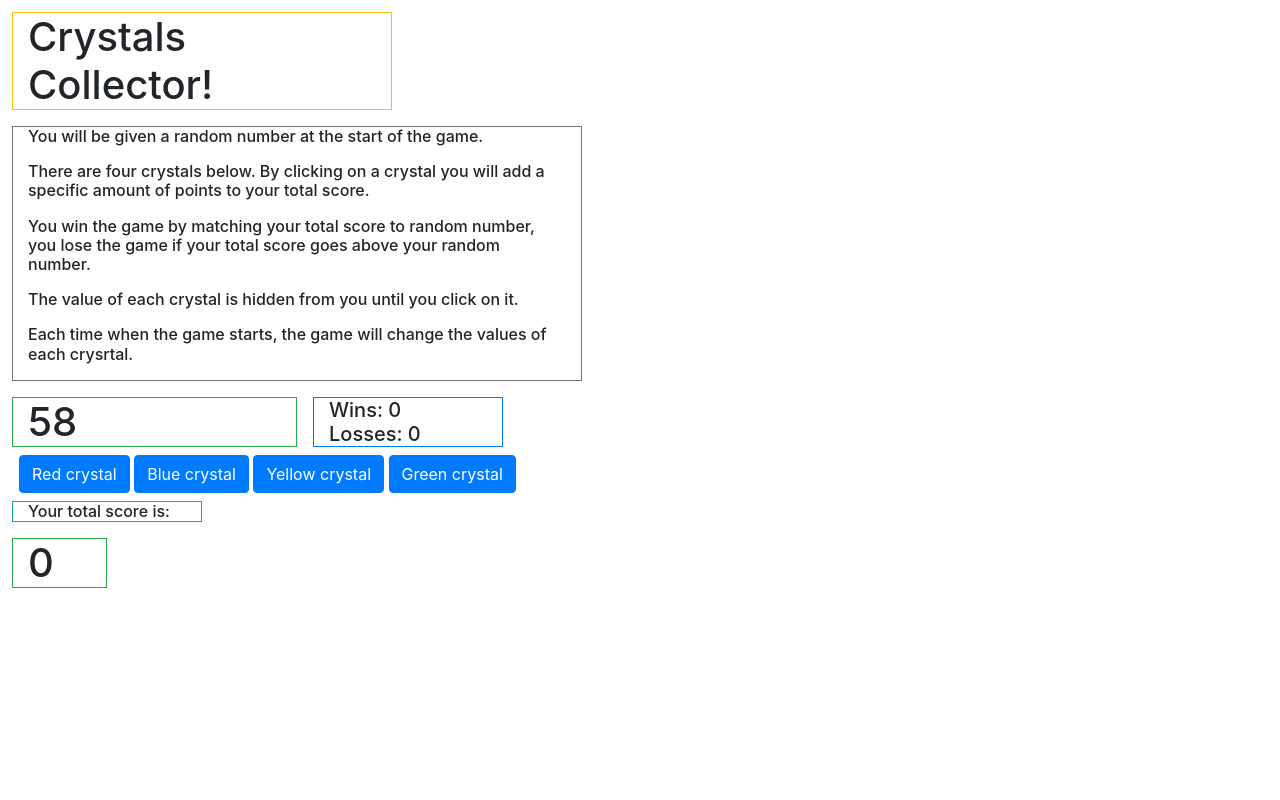
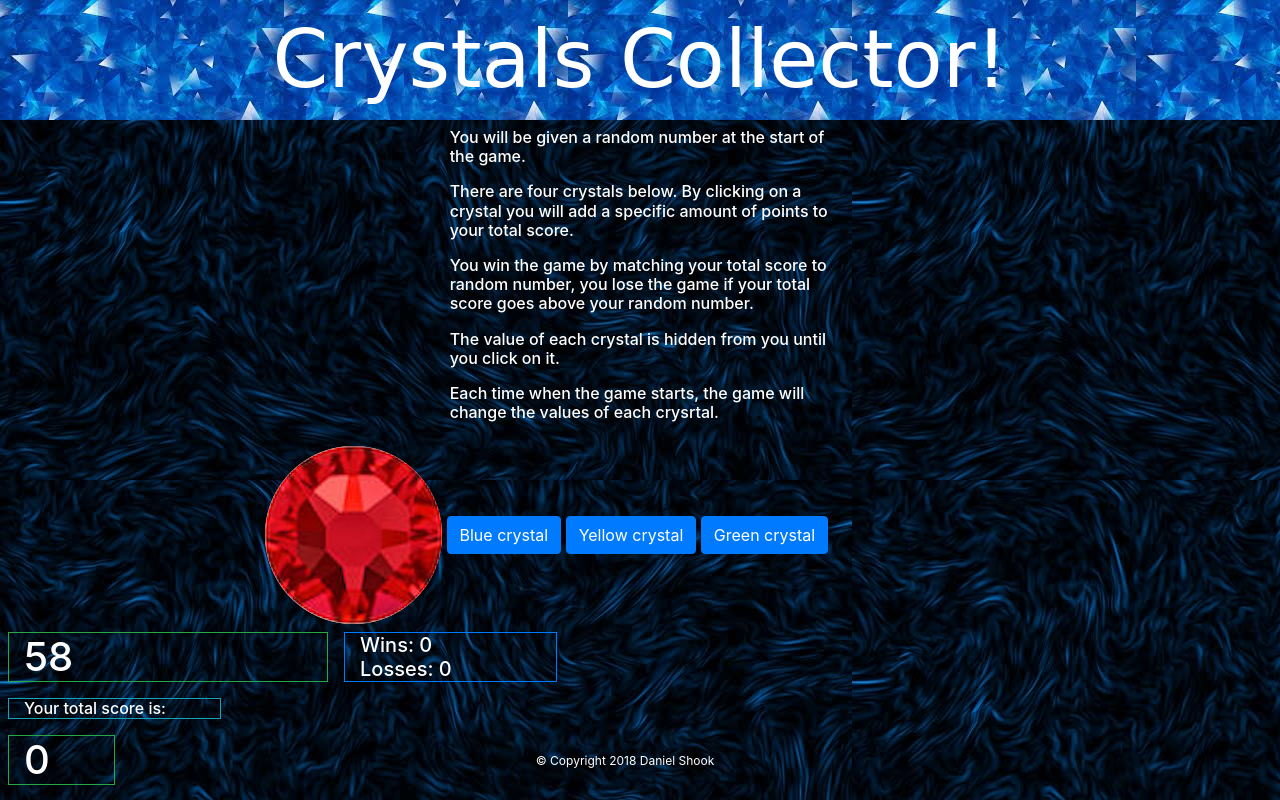
Before and after one commit to danshook/Crystals-Collector, a plain HTML site: page index.html in a window 1280 px wide. Drawn offline with nearby package versions, Linux system fonts and the light colour scheme; a web font is replaced by a local one.

Commit message:
Added some CSS

```diff
--- a/assets/css/style.css
+++ b/assets/css/style.css
@@ -0,0 +1,34 @@
+html,
+body {
+  height: 100%;
+  width: 100%;
+}
+
+#banner {
+  font-family: "Caesar Dressing", cursive;
+  font-size: 80px;
+  background-image: url("../images/2.jpg");
+  color: white;
+  width: 100%;
+  text-align: center;
+}
+
+.container-fluid {
+  background-image: url("../images/1.jpg");
+  height: 100%;
+}
+
+.footer {
+  position: fixed;
+  bottom: 0%;
+  width: 100%;
+  padding: 30px 0;
+  /* border-top: 8px solid #4aaaa5; */
+  font-size: 12px;
+  text-align: center;
+}
+
+#redCrystalButton {
+  clip: inherit;
+  margin-left: 20%;
+}
--- a/assets/javascript/game.js
+++ b/assets/javascript/game.js
@@ -63,7 +63,7 @@ function blueCrystalClick() {
   $("#myScore").text(myScore);
   if (myScore === targetScore) {
     alert("You Won!");
-    endGameLoser();
+    endGameWinner();
   }
   if (myScore > targetScore) {
     alert("You lose");
--- a/index.html
+++ b/index.html
@@ -8,17 +8,22 @@
     <title>Crystals Collector</title>
     <link rel="stylesheet" type="text/css" href="assets/css/reset.css">
     <link rel="stylesheet" type="text/css" href="assets/css/style.css">
+    <link href="https://fonts.googleapis.com/css?family=Caesar+Dressing|Ceviche+One|Underdog" rel="stylesheet">
     <link rel="stylesheet" href="https://maxcdn.bootstrapcdn.com/bootstrap/4.0.0/css/bootstrap.min.css" integrity="sha384-Gn5384xqQ1aoWXA+058RXPxPg6fy4IWvTNh0E263XmFcJlSAwiGgFAW/dAiS6JXm"
         crossorigin="anonymous">
 </head>
 
 <body>
-    <div class="container m-1">
+    <div class="container-fluid">
         <div class="row">
-            <h1 class="col-sm-4 border border-warning m-2">Crystals Collector!</h1>
+            <div id="banner">
+                Crystals Collector!
+            </div>
         </div>
         <div class="row">
-            <h6 class="col-sm-6 border border-secondary m-2">
+            <h6 class="col-sm-4">
+            </h6>
+            <h6 class="col-sm-4 m-2 text-white">
                 <p>You will be given a random number at the start of the game.</p>
                 <p>There are four crystals below. By clicking on a crystal you will add a specific amount of points to your
                     total score.
@@ -27,33 +32,42 @@
                     above your random number.</p>
                 <p>The value of each crystal is hidden from you until you click on it.</p>
                 <p>Each time when the game starts, the game will change the values of each crysrtal.</p>
+                </p>
             </h6>
         </div>
+        <img src="assets/images/3.jpg" role="button" div id="redCrystalButton">
+        </a>
+        <!-- <a class="btn btn-primary " href="# " role="button" div id="redCrystalButton">Red Crystal</a> -->
+        <a class="btn btn-primary " href="# " role="button" div id="blueCrystalButton">Blue crystal</a>
+        <a class="btn btn-primary " href="# " role="button" div id="yellowCrystalButton">Yellow crystal</a>
+        <a class="btn btn-primary " href="# " role="button" div id="greenCrystalButton">Green crystal</a>
         <div class="row">
-            <h1 class="col-sm-3 border border-success m-2">
+            <h1 class="col-sm-3 border border-success m-2 text-white">
                 <div id="targetScore"></div>
             </h1>
-            <h5 class="col-sm-2 border border-primary m-2">Wins:
+            <h5 class="col-sm-2 border border-primary m-2 text-white">Wins:
                 <span id="winner"></span>
                 <br>Losses:
                 <span id="loser"></span>
             </h5>
         </div>
-        <a class="btn btn-primary " href="# " role="button" div id="redCrystalButton">Red crystal</a>
-        <a class="btn btn-primary " href="# " role="button" div id="blueCrystalButton">Blue crystal</a>
-        <a class="btn btn-primary " href="# " role="button" div id="yellowCrystalButton">Yellow crystal</a>
-        <a class="btn btn-primary " href="# " role="button" div id="greenCrystalButton">Green crystal</a>
         <div class="row">
-            <h6 class="col-sm-2 border border-info m-2">Your total score is:
+            <h6 class="col-sm-2 border border-info m-2 text-white">Your total score is:
                 <div id="totalScore"></div>
             </h6>
         </div>
         <div class="row">
-            <h1 class="col-sm-1 border border-success m-2">
+            <h1 class="col-sm-1 border border-success m-2 text-white">
                 <div id="myScore"></div>
             </h1>
         </div>
     </div>
+    <footer>
+        <div class="row">
+            <div class="footer text-white">&copy; Copyright 2018 Daniel Shook</div>
+        </div>
+    </footer>
+
 
     <script src="https://ajax.googleapis.com/ajax/libs/jquery/3.3.1/jquery.min.js "></script>
     <script type="text/javascript" src="assets/javascript/game.js"></script>
```
Also changed, not shown: assets/images/1.jpg (added), assets/images/2.jpg (added), assets/images/3.jpg (added), 1 other file.
